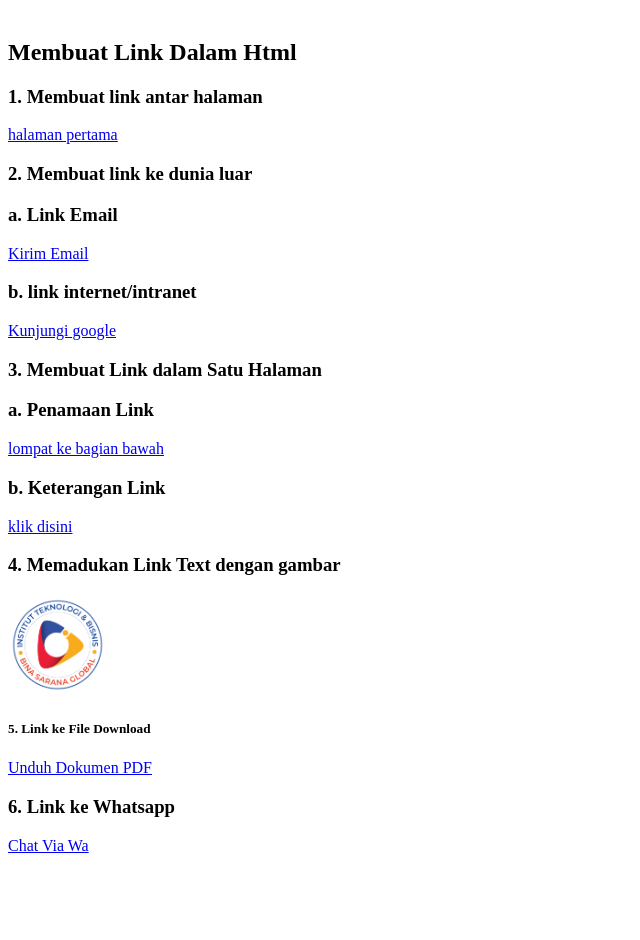
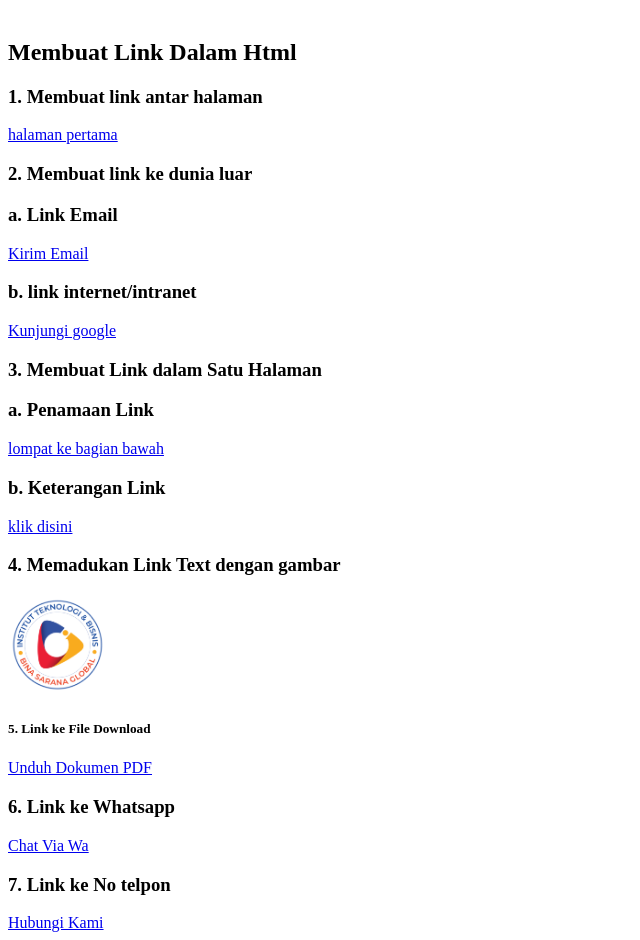
Before and after one commit to fadhilabi22/1124160100-html-link, a plain HTML site: page index.html in a window 1280 px wide. Shown: the part 79-1019 px from the top of the page, without its empty margins (0-640 px from the left). Before the commit the page ends 942 px from the top, so only its background shows below. Drawn offline with Linux system fonts and the light colour scheme.

Commit message:
link ke nomor telpon

```diff
--- a/index.html
+++ b/index.html
@@ -28,6 +28,7 @@
     <a href="MAKALAH fadhil abi untoro.pdf" target="_blank">Unduh Dokumen PDF</a>
     <h3>6. Link ke Whatsapp</h3>
     <a href="https://wa.me/6285872484772" target="_blank">Chat Via Wa</a>
-
+    <h3>7. Link ke No telpon</h3>
+    <a href="tel:+6285872484772">Hubungi Kami</a>
 </body>
 </html>
```
